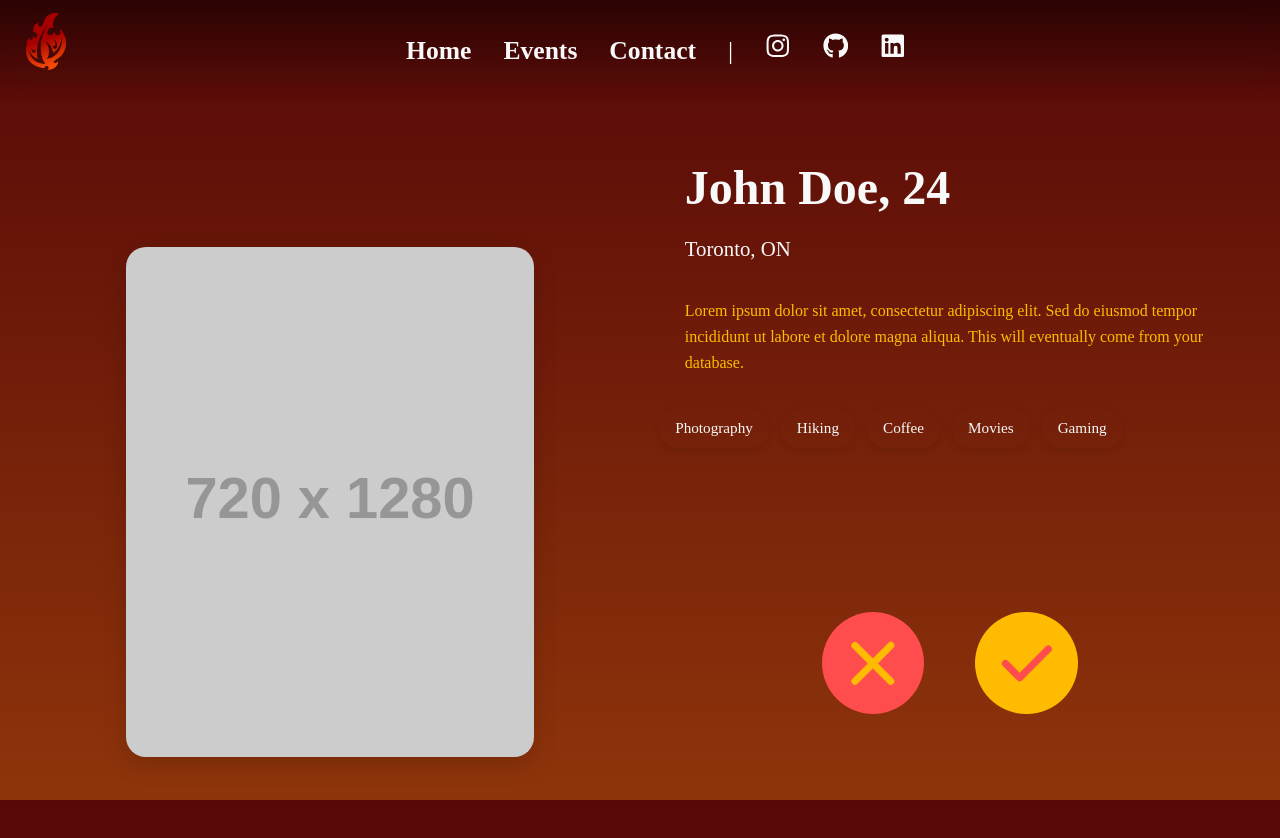
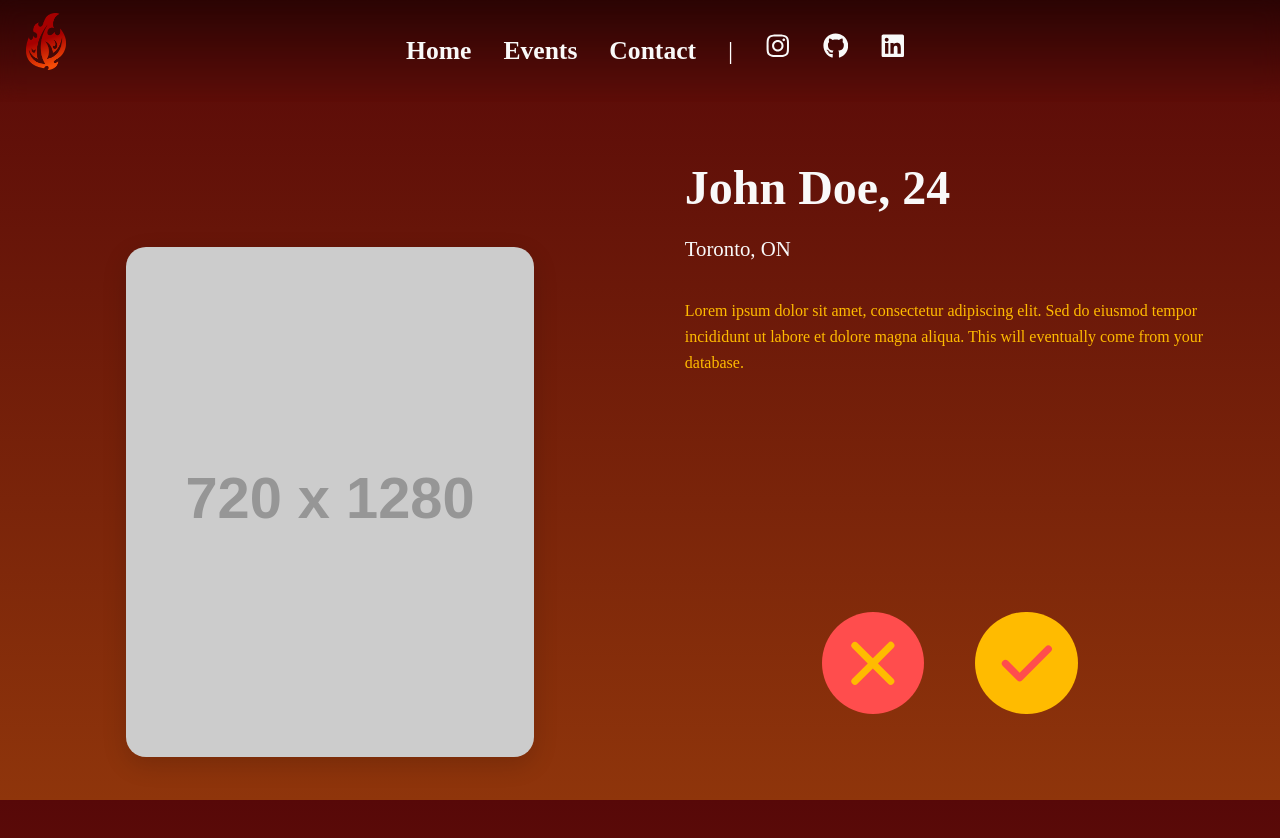
Before and after one commit to Arzelir/matchbox, a React (Vite) app in the folder client/: page /match in a window 1280 px wide. Shown: the top 838 px of the page. Built offline with nearby package versions, Linux system fonts and the light colour scheme.

Commit message:
Removed tags

```diff
--- a/client/src/pages/Match.jsx
+++ b/client/src/pages/Match.jsx
@@ -28,14 +28,6 @@ export default function Match() {
 						<h3>{currentMatch.location}</h3>
 
 						<p>{currentMatch.bio}</p>
-
-						<div className="interest-container">
-							{currentMatch.interests.map((interest, index) => (
-								<span className="interest-tag" key={index}>
-									{interest}
-								</span>
-							))}
-						</div>
 					</section>
 
 					<section className="match-buttons">
```
